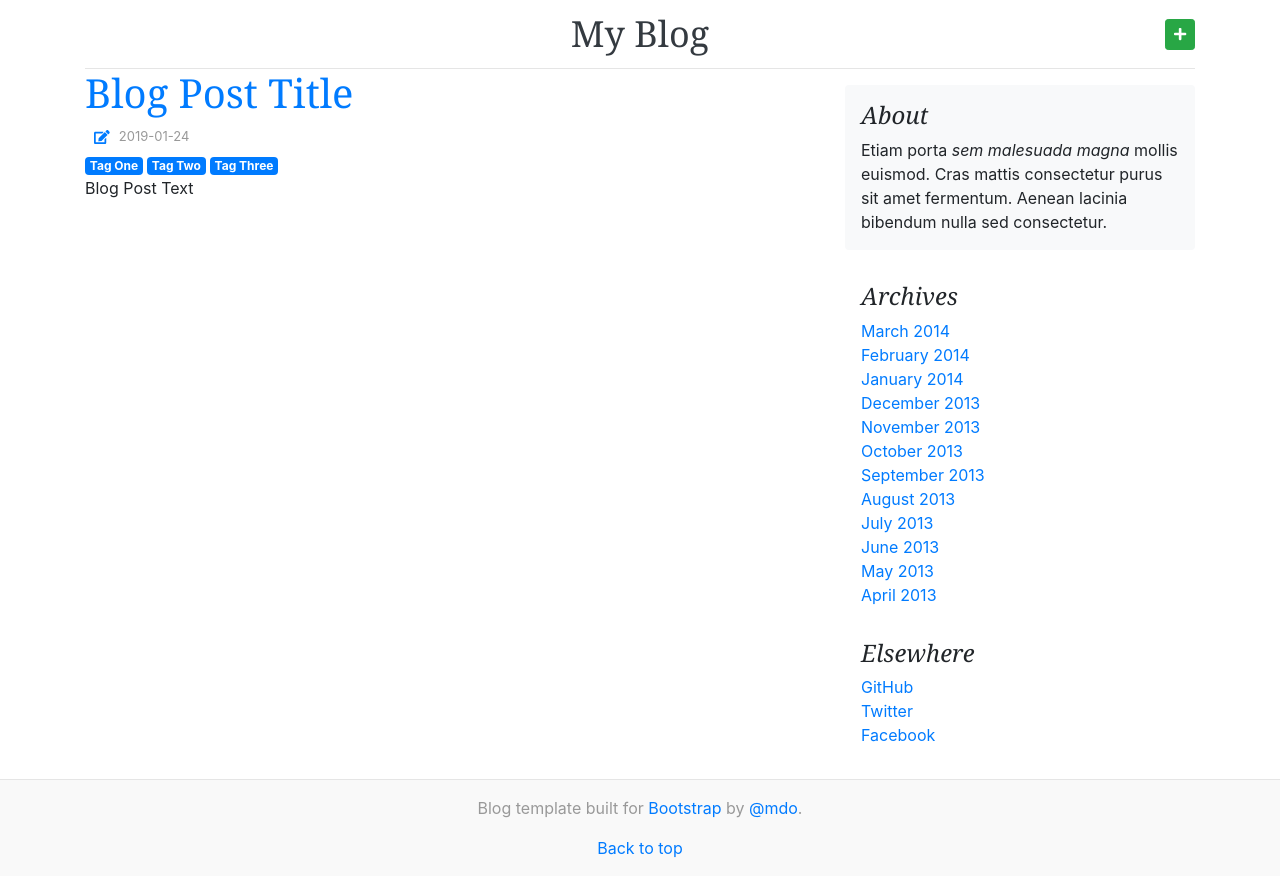
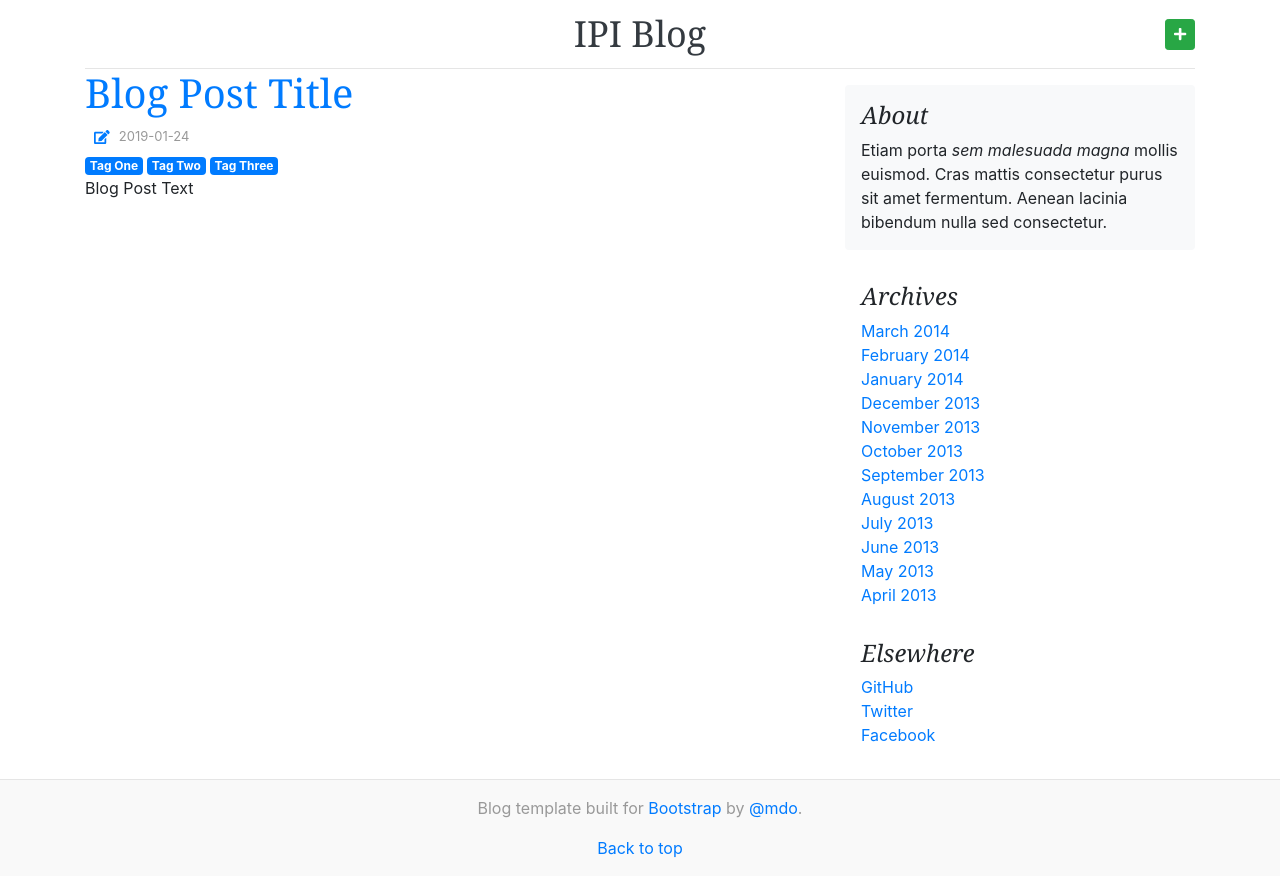
Before and after one commit to vScherb/strtr, a React app: page / in a window 1280 px wide. Built offline with nearby package versions, Linux system fonts and the light colour scheme.

Commit message:
ankunft neubert

```diff
--- a/src/client/layout/App.tsx
+++ b/src/client/layout/App.tsx
@@ -1,3 +1,5 @@
+import { AppHeader } from './';
+
 // 3rd party
 import * as React from 'react';
 import { FontAwesomeIcon } from '@fortawesome/react-fontawesome';
@@ -5,22 +7,7 @@ import { FontAwesomeIcon } from '@fortawesome/react-fontawesome';
 export function App()
 {
   return <>
-    <div className="container">
-      <header className="blog-header py-3">
-        <div className="row flex-nowrap justify-content-between align-items-center">
-          <div className="col-4 pt-1">
-          </div>
-          <div className="col-4 text-center">
-            <a href="/" className="blog-header-logo text-dark">My Blog</a>
-          </div>
-          <div className="col-4 d-flex justify-content-end align-items-center">
-            <a href="/new" className="btn btn-sm btn-success">
-              <FontAwesomeIcon icon="plus" />
-            </a>
-          </div>
-        </div>
-      </header>
-    </div>
+    <AppHeader />
 
     <main role="main" className="container">
       <div className="row">
@@ -39,9 +26,7 @@ export function App()
               <a href="/" className="badge badge-primary mr-1">Tag Two</a>
               <a href="/" className="badge badge-primary mr-1">Tag Three</a>
             </div>
-            <div>
-              Blog Post Text
-            </div>
+            <div>Blog Post Text</div>
           </div>
 
         </div>
--- /dev/null
+++ b/src/client/layout/AppHeader.tsx
@@ -0,0 +1,22 @@
+import * as React from 'react';
+import { FontAwesomeIcon } from '@fortawesome/react-fontawesome';
+
+export function AppHeader()
+{
+  return <div className="container">
+    <header className="blog-header py-3">
+      <div className="row flex-nowrap justify-content-between align-items-center">
+        <div className="col-4 pt-1">
+        </div>
+        <div className="col-4 text-center">
+          <a href="/" className="blog-header-logo text-dark">IPI Blog</a>
+        </div>
+        <div className="col-4 d-flex justify-content-end align-items-center">
+          <a href="/new" className="btn btn-sm btn-success">
+            <FontAwesomeIcon icon="plus" />
+          </a>
+        </div>
+      </div>
+    </header>
+  </div>;
+};
--- a/src/client/layout/index.ts
+++ b/src/client/layout/index.ts
@@ -1 +1,2 @@
 export * from './App';
+export * from './AppHeader';
```
Also changed, not shown: 1 other file (tests, documents, lock files or other folders).
